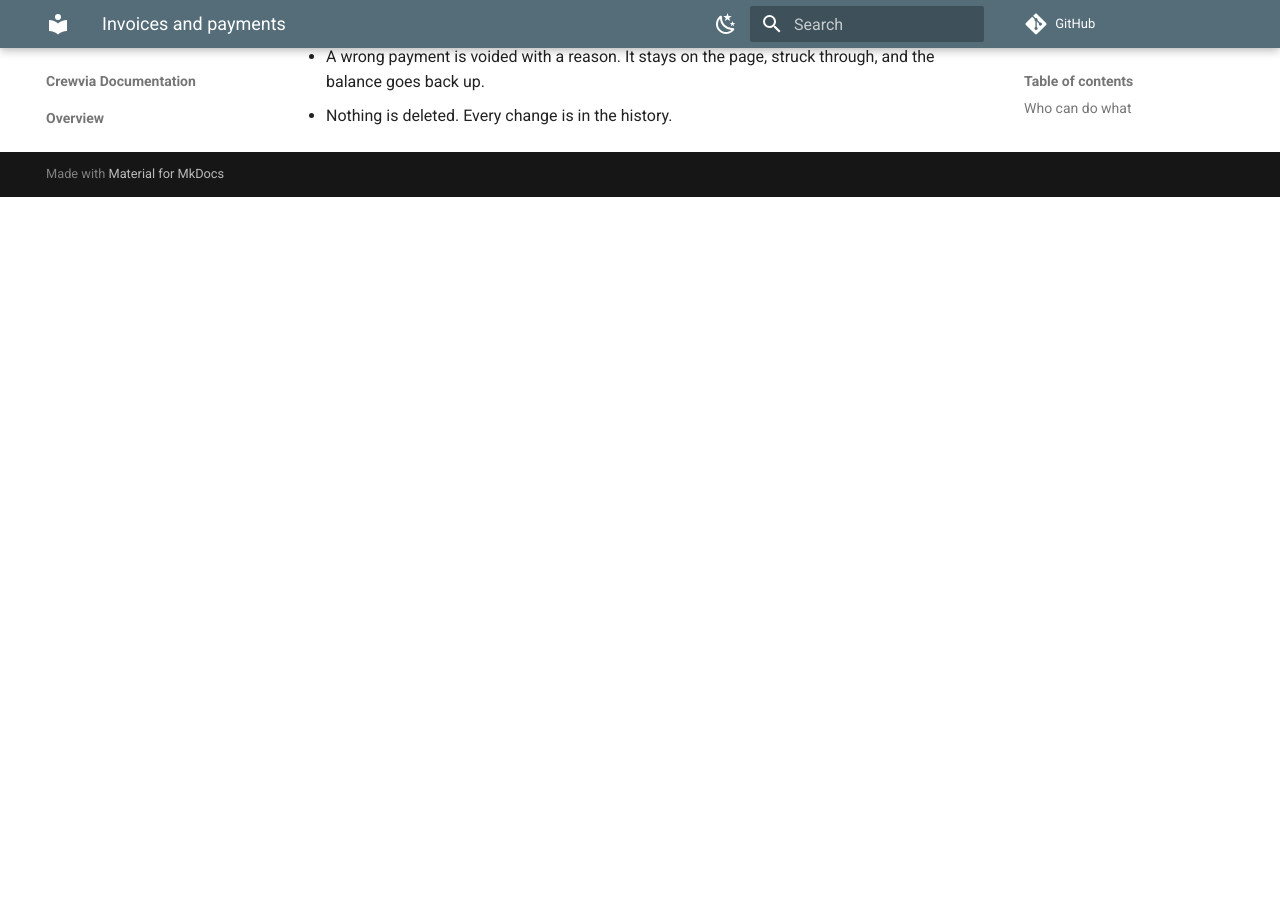
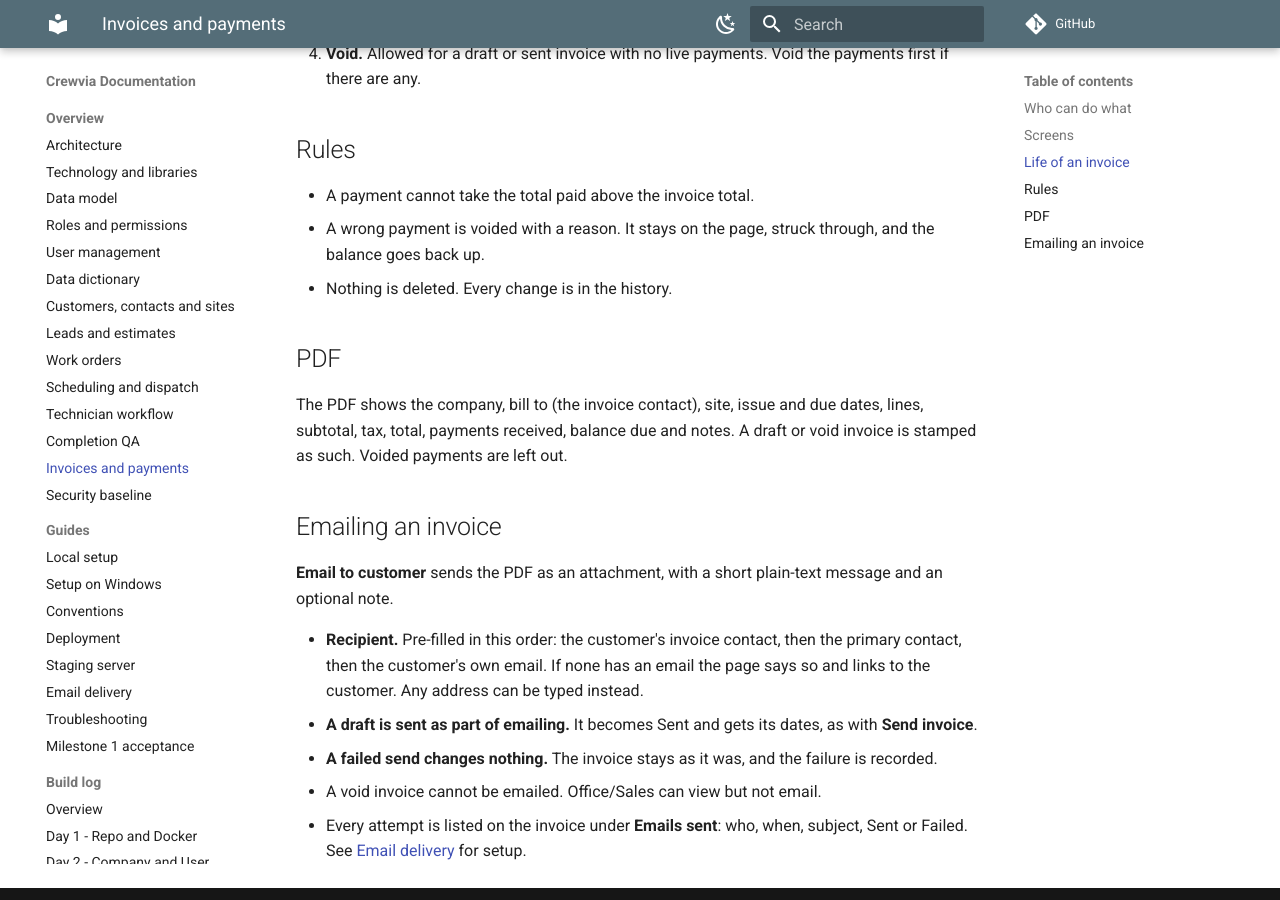
Before and after one commit to phanin/crewvia-docs, an MkDocs documentation site: the page built from docs/billing.md, in a window 1280 px wide and 900 px high, scrolled down 1364 px. Built offline with MkDocs 1.6.1 and Material for MkDocs 9.7.7, drawn with Linux system fonts in a browser that asks for light colours; comment, search, counter and statistics services are not loaded; before the commit the page ends 1561 px from its top, so only the background shows below that; some of the changed text lies outside the part shown.

Commit message:
Docs: Days 13 to 16, staging and email pages, billing PDF and email

````diff
--- a/docs/billing.md
+++ b/docs/billing.md
@@ -6,7 +6,7 @@ A completed work order can be invoiced. The invoice copies the priced lines and
 
 | Role | Invoices |
 |---|---|
-| Admin, Finance | View, create, edit draft, send, void, record and void payments |
+| Admin, Finance | View, create, edit draft, send, email, void, record and void payments |
 | Office/Sales | View only |
 | Dispatcher, Technician | No access |
 
@@ -14,10 +14,12 @@ A completed work order can be invoiced. The invoice copies the priced lines and
 
 | Screen | Address | What it shows |
 |---|---|---|
-| Invoice list | `/invoices/` | Search, and a filter: Awaiting payment (default), All, Draft, Unpaid, Partial, Paid, Overdue, Void |
+| Invoice list | `/invoices/` | Search, and a filter that applies when changed: Awaiting payment (default), All, Draft, Unpaid, Partial, Paid, Overdue, Void. Paid invoices are not under Awaiting payment |
 | Invoice | `/invoices/<id>/` | Details, lines, totals, paid and balance, payment history |
 | Edit | `/invoices/<id>/edit/` | Issue date, due date and notes. Draft only |
 | Record payment | `/invoices/<id>/payments/new/` | Amount, method, date, reference |
+| PDF | `/invoices/<id>/pdf/` | The invoice as a one-page PDF. Anyone who can view invoices |
+| Email | `/invoices/<id>/email/` | Send the PDF to the customer. Admin and Finance |
 
 A completed work order shows **Create invoice**, or a link to its invoice. The dashboard shows **Awaiting payment** (with the amount owed and overdue count) and **Ready to invoice**.
 
@@ -33,3 +35,17 @@ A completed work order shows **Create invoice**, or a link to its invoice. The d
 - A payment cannot take the total paid above the invoice total.
 - A wrong payment is voided with a reason. It stays on the page, struck through, and the balance goes back up.
 - Nothing is deleted. Every change is in the history.
+
+## PDF
+
+The PDF shows the company, bill to (the invoice contact), site, issue and due dates, lines, subtotal, tax, total, payments received, balance due and notes. A draft or void invoice is stamped as such. Voided payments are left out.
+
+## Emailing an invoice
+
+**Email to customer** sends the PDF as an attachment, with a short plain-text message and an optional note.
+
+- **Recipient.** Pre-filled in this order: the customer's invoice contact, then the primary contact, then the customer's own email. If none has an email the page says so and links to the customer. Any address can be typed instead.
+- **A draft is sent as part of emailing.** It becomes Sent and gets its dates, as with **Send invoice**.
+- **A failed send changes nothing.** The invoice stays as it was, and the failure is recorded.
+- A void invoice cannot be emailed. Office/Sales can view but not email.
+- Every attempt is listed on the invoice under **Emails sent**: who, when, subject, Sent or Failed. See [Email delivery](email.md) for setup.
--- /dev/null
+++ b/docs/daily/day-13.md
@@ -0,0 +1,32 @@
+# Day 13 - Demo fixes and Windows (Tue Oct 27)
+
+## Goals
+
+- Fix what the end-to-end demo showed.
+- Make sure a second developer can run the project on Windows.
+
+## Built
+
+- **One estimate per lead.** Clicking Create estimate again on a lead that already has a live estimate opens that estimate instead of making a second. A lead whose estimate was rejected can get a new one.
+- **Default tax rate.** New estimates start with the rate set in `DEFAULT_TAX_RATE` (in `.env`, default `0.00`). Staff can still change it on each estimate. No database change.
+- **Line endings.** A `.gitattributes` file keeps shell scripts and Python files as LF, so Docker containers run them correctly when the repo is cloned on Windows.
+- **Windows setup page.** See [Setup on Windows](../windows.md).
+
+## Decisions
+
+- **Start time left as it is.** A technician can start a visit from the day it is scheduled, not only at the booked hour. Crews often arrive early, so this stays. It can become a company setting later.
+- The default tax rate is a setting, not a field on the company yet. One rate is enough until a client needs different rates per site.
+- Typos seen in the demo ("recommandation", "Instalation") were typed data, not code. Nothing to fix.
+
+## Problems avoided
+
+- Windows can turn shell scripts into CRLF files, which fail inside Linux containers with `exec format error`. The `.gitattributes` file prevents it.
+- Folder names set the Docker project name, so a developer still in a folder with the old name saw old container names. The Windows page tells them to rename the folder and recreate the database.
+
+## Result
+
+277 tests passing (3 new in `apps/sales/tests/test_views.py`). Ruff, check and migration check clean. No migration. Person B ran the stack on Windows.
+
+## Next
+
+Staging server: choose a host, point `staging.crewvia.net` at it, deploy, and test a backup restore.
--- /dev/null
+++ b/docs/daily/day-14.md
@@ -0,0 +1,38 @@
+# Day 14 - Staging on Oracle Cloud (Tue Oct 27)
+
+## Goals
+
+- Put the app on a real server with HTTPS, so Person B and later a first client can open it from anywhere.
+
+## Built
+
+- **Staging server** on Oracle Cloud (Always Free, ARM), running the production Compose stack from Day 5: Django behind Gunicorn, PostgreSQL 16, and Caddy for HTTPS.
+- **Domain.** `staging.crewvia.net` points at the server through a GoDaddy DNS record. Caddy gets and renews the certificate on its own.
+- **Production settings** are read from `.env.production` on the server (never committed). See [Staging server](../staging.md).
+- **Demo data** loaded so the app opens with customers, roles and users.
+
+## Decisions
+
+- Staging runs the same images and settings module (`config.settings.prod`) that production will, so a problem shows up here first.
+- `DJANGO_HSTS_SECONDS` starts low (3600) so a mistake with HTTPS is easy to undo. Raise it once staging has been stable for a while.
+- One short alias, `dc`, stands for `docker compose` on the server.
+
+## Problems and fixes
+
+- A deploy fetched new code but did not rebuild the image, so the old containers kept running. A deploy is always `git pull` and then `dc up -d --build`.
+- Gunicorn prints `Control server error: Permission denied: '/home/app'` at start. It is harmless: the control socket cannot be created for the non-root user, and the app is unaffected.
+
+## Result
+
+Staging answers on `https://staging.crewvia.net` and `/health/` returns 200. Day 15 ran the first real deploy of new code on it.
+
+## Still to do
+
+- Test a database backup restore, and schedule a nightly backup.
+- Copy backups off the server.
+- Set a small cost alert in Oracle Cloud.
+- Set up uptime monitoring.
+
+## Next
+
+Invoice PDF and email, then tested on staging.
--- /dev/null
+++ b/docs/daily/day-15.md
@@ -0,0 +1,35 @@
+# Day 15 - Invoice PDF and email (Wed Oct 28)
+
+## Goals
+
+- Let finance open an invoice as a PDF and email it to the customer from the app.
+
+## Built
+
+- **PDF.** An invoice opens as a one-page PDF (`/invoices/<id>/pdf/`): company, bill to, site, dates, lines, totals, payments received, balance due, notes. A draft or void invoice is marked as such.
+- **Email.** **Email to customer** on the invoice sends the PDF as an attachment (`/invoices/<id>/email/`). The recipient is pre-filled from the customer's invoice contact. A short note can be added.
+- **Email history.** Every attempt is logged in a new table, `billing_invoiceemail`, with the address, subject, status (Sent or Failed) and error. The invoice page lists them under **Emails sent**.
+- Emailing a draft also sends the invoice, in one step.
+- New library: `reportlab` (PDF drawing).
+
+See [Invoices and payments](../billing.md) and [Email delivery](../email.md).
+
+## Decisions
+
+- **A failed send changes nothing.** The email goes out inside the same step that marks the invoice sent. If the mail server refuses it, the invoice stays a draft, and the failure is logged separately so it can be seen.
+- Emailing a void invoice is not allowed.
+- Only roles that can edit invoices (Admin, Finance) can email. Anyone who can view an invoice can open the PDF.
+- Until an email provider is set, the app writes emails to the server log instead of sending them.
+
+## Problems and fixes
+
+- **Wrong base.** The first version of this work was built on an out-of-date copy of the repository and would have replaced the real billing code. It was caught when `makemigrations` proposed removing fields. The change was undone (`migrate billing 0001`, stash), and rebuilt as an additive patch on the real files. Rule from now on: check the real files in the repository before changing an area, and ship only new or changed files.
+- **Test run scope.** Running `pytest apps/billing` alone misses shared fixtures and shows fixture errors. Run the full `pytest -q`.
+
+## Result
+
+290 tests passing. One migration (`billing/0002_invoiceemail`). Deployed to staging: `/invoices/1/pdf/` renders correctly, with totals, tax and payments.
+
+## Next
+
+Make real email work on staging.
--- /dev/null
+++ b/docs/email.md
@@ -0,0 +1,62 @@
+# Email delivery
+
+Crewvia sends email from the app, starting with invoices. Email goes through **Resend**, a service for app email, not through a staff mailbox.
+
+## How it works
+
+1. A person clicks **Email to customer** on an invoice.
+2. The app builds the message with the invoice PDF attached and hands it to Resend over SMTP.
+3. If Resend accepts it, the attempt is logged as **Sent**. If not, nothing changes on the invoice and the attempt is logged as **Failed**, with the error.
+4. Replies go to the sender's own address (Reply-To), not to the sending address.
+
+| | |
+|---|---|
+| Sending address | `Crewvia <billing@mail.crewvia.net>` (from `DEFAULT_FROM_EMAIL`) |
+| Sending domain | `mail.crewvia.net`, a subdomain, so it cannot affect the company mailbox on `crewvia.net` |
+| Provider | Resend, region US East. SMTP host `smtp.resend.com`, port 587, user `resend`, password is an API key |
+| DNS | Records for the subdomain were added in GoDaddy (DKIM, SPF and return path) and show as verified in Resend |
+
+## Settings
+
+In the server env file ([Staging server](staging.md)):
+
+```text
+DJANGO_EMAIL_BACKEND=django.core.mail.backends.smtp.EmailBackend
+EMAIL_HOST=smtp.resend.com
+EMAIL_PORT=587
+EMAIL_USE_TLS=True
+EMAIL_HOST_USER=resend
+EMAIL_HOST_PASSWORD='<API key>'
+DEFAULT_FROM_EMAIL=Crewvia <billing@mail.crewvia.net>
+```
+
+Keep one set of these lines. If a name appears twice, the last one wins. Use a separate API key for each environment, with sending access only.
+
+Without these, locally and in tests, email goes to the console or memory instead of being sent.
+
+## Test
+
+```bash
+dc exec web python manage.py sendtestemail you@example.com
+```
+
+No output means it was accepted. A traceback shows the provider's error.
+
+## Cost
+
+Resend's free plan allows 3,000 emails a month and 100 a day. The Pro plan removes the daily limit. Check the current prices before relying on them.
+
+## Why not the company mailbox
+
+The mailbox is on Microsoft 365 and is protected with multi-factor sign-in, which a password-only app login cannot pass. Microsoft is also switching off password-based SMTP for new use at the end of December 2026, with final removal planned for later. Turning security off to send app mail was not accepted.
+
+## Troubleshooting
+
+| Symptom | Cause and fix |
+|---|---|
+| `535 5.7.3 Authentication unsuccessful` from `outlook.com` | The app is still using the Microsoft mailbox, or multi-factor sign-in blocks it. Check the env file for duplicate or old lines, then `dc up -d --force-recreate web` |
+| `535 Authentication failed` from Resend | Wrong or deleted API key, or the username is not exactly `resend` |
+| Domain not verified in Resend | DNS records missing or typed with the domain doubled. In GoDaddy the name is only the part before `.crewvia.net` |
+| Message arrives in spam | New sending domain. Check DKIM and SPF show verified, add a DMARC record, send a few real messages over time |
+| Warning on the email page: no contact | The customer has no invoice contact, primary contact or email. Add a contact on the customer page and mark it as the invoice contact |
+| "The email could not be sent, so nothing was changed" | The provider refused it. The error is stored on the failed attempt in the admin site (Invoice emails) |
--- /dev/null
+++ b/docs/staging.md
@@ -0,0 +1,62 @@
+# Staging server
+
+Staging is the shared test copy of Crewvia. It runs the same containers and settings as production will.
+
+| | |
+|---|---|
+| Address | `https://staging.crewvia.net` |
+| Host | Oracle Cloud, Always Free ARM virtual machine (Ubuntu) |
+| Stack | Docker Compose: `web` (Django + Gunicorn), `db` (PostgreSQL 16), `caddy` (HTTPS) |
+| Settings | `config.settings.prod`, values from `~/crewvia/.env.production` on the server |
+| Domain | GoDaddy DNS record for `staging` pointing at the server. Caddy gets the certificate |
+
+## Settings that matter
+
+The env file lives only on the server and is never committed. Names, not values:
+
+| Setting | Purpose |
+|---|---|
+| `DJANGO_SECRET_KEY` | Signs sessions. Changing it logs everyone out |
+| `DJANGO_ALLOWED_HOSTS`, `DJANGO_CSRF_TRUSTED_ORIGINS`, `DOMAIN` | The staging address |
+| `POSTGRES_DB`, `POSTGRES_USER`, `POSTGRES_PASSWORD` | Database. Change the password in the database first, then in this file |
+| `DJANGO_HSTS_SECONDS` | HTTPS-only lifetime. Low (3600) until staging is stable |
+| `GUNICORN_WORKERS` | Web worker count |
+| `DEFAULT_TAX_RATE` | Tax percent on new estimates. `0.00` unless set |
+| `DJANGO_EMAIL_BACKEND`, `EMAIL_*`, `DEFAULT_FROM_EMAIL` | Outgoing email. See [Email delivery](email.md) |
+
+A change to the env file only takes effect when the container is recreated: `dc up -d --force-recreate web`.
+
+## Deploying
+
+On the server, after a change is merged to `develop`:
+
+```bash
+cd ~/crewvia
+git pull
+dc up -d --build
+```
+
+`dc` is a shell alias for `docker compose` (kept in `~/.bashrc`). Migrations run when the web container starts. A pull without `--build` leaves the old code running.
+
+## Checks
+
+```bash
+dc ps                      # all three containers running, web healthy
+dc logs web --tail 50      # recent requests and errors
+curl -s https://staging.crewvia.net/health/    # returns 200
+```
+
+Gunicorn prints `Control server error: Permission denied: '/home/app'` at start. It is harmless.
+
+## Network notes
+
+- Oracle blocks outgoing mail on port 25. Mail goes out on port 587 through an email provider.
+- Only ports 80 and 443 (and SSH) need to be open to the internet.
+
+## Still to do
+
+- Test restoring a backup into a scratch database, and schedule a nightly backup.
+- Copy backups off the server.
+- Raise `DJANGO_HSTS_SECONDS` once staging has been stable.
+- Cost alert in Oracle Cloud, and uptime monitoring.
+- Rotate the secret key and database password on a schedule, and whenever they are shared.
--- /dev/null
+++ b/docs/windows.md
@@ -0,0 +1,53 @@
+# Setup on Windows
+
+The project runs in Docker, so Windows works the same as macOS once Docker is ready.
+
+## One-time setup
+
+1. Turn on virtualization in the BIOS if it is off.
+2. Install **Docker Desktop** with the **WSL2** backend.
+3. Install **Git**.
+4. Recommended: install Ubuntu from the Microsoft Store (WSL) and work inside it. The project is faster there and every command below works unchanged.
+
+## Get the code
+
+Clone inside WSL, for example in `~/crewvia`, not under `C:\Users\...`:
+
+```bash
+git clone <repository-url> crewvia
+cd crewvia
+cp .env.example .env
+```
+
+The folder name sets the Docker project name, so keep it `crewvia`.
+
+## Start and prepare
+
+```bash
+docker compose up --build -d
+docker compose exec web python manage.py migrate
+docker compose exec web python manage.py seed_roles
+docker compose exec web python manage.py seed_demo
+docker compose exec web pytest
+```
+
+Open <http://localhost:8000/>. The test run should end with all tests passing.
+
+## PowerShell instead of WSL
+
+Most commands are the same. Applying a patch folder differs:
+
+```powershell
+Copy-Item -Recurse -Force "$HOME\Downloads\<patch>\*" .
+```
+
+## Common problems
+
+| Symptom | Cause and fix |
+|---|---|
+| `exec format error` or `no such file` for a `.sh` file | Windows changed line endings. Make sure `.gitattributes` is present, then clone again. |
+| Docker will not start | Virtualization is off, or WSL2 is not installed. |
+| Page loads without styling | Static files were not copied. Rebuild with `docker compose up --build`. |
+| `relation "django_session" does not exist` | The database is new and empty. Run `migrate` and the seed commands. |
+| Port 8000 or 5432 already in use | Stop the other program, or change the port in `docker-compose.yml`. |
+| Old name in Docker Desktop | Rename the folder, run `docker compose up --build`, then remove the old containers, image and volume. |
--- a/mkdocs.yml
+++ b/mkdocs.yml
@@ -69,8 +69,11 @@ nav:
       - Security baseline: security-baseline.md
   - Guides:
       - Local setup: setup.md
+      - Setup on Windows: windows.md
       - Conventions: conventions.md
       - Deployment: deployment.md
+      - Staging server: staging.md
+      - Email delivery: email.md
       - Troubleshooting: troubleshooting.md
       - Milestone 1 acceptance: m1-acceptance.md
   - Build log:
@@ -87,4 +90,8 @@ nav:
       - Day 10 - Technician workflow: daily/day-10.md
       - Day 11 - Completion QA: daily/day-11.md
       - Day 12 - Invoices and payments: daily/day-12.md
+      - Day 13 - Demo fixes and Windows: daily/day-13.md
+      - Day 14 - Staging on Oracle Cloud: daily/day-14.md
+      - Day 15 - Invoice PDF and email: daily/day-15.md
+      - Day 16 - Real email and invoice fixes: daily/day-16.md
   - Roadmap: roadmap.md
````
Also changed, not shown: docs/daily/day-16.md (added, +35 -0 lines), docs/daily/index.md (+4 -0 lines), docs/data-dictionary.md (+18 -0 lines).
